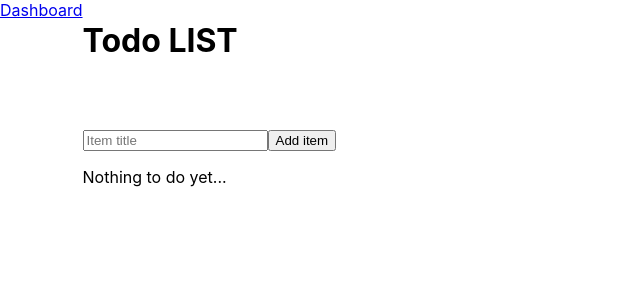
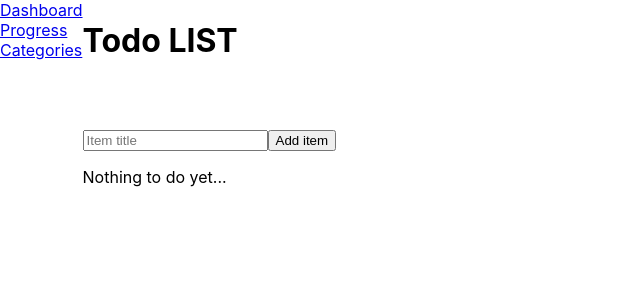
Before and after one commit to An1mus/merntodo, a React (Create React App) app: page / in a window 1280 px wide. Shown: the top 300 px of the page, without its empty margins (0-640 px from the left). Built offline with nearby package versions, Linux system fonts and the light colour scheme.

Commit message:
Navigation links

```diff
--- a/src/components/common/Nav/index.tsx
+++ b/src/components/common/Nav/index.tsx
@@ -1,14 +1,19 @@
 import React from 'react';
 import {NavLink} from 'react-router-dom';
 import NAV_LINKS from './nav.config';
+import styled from 'styled-components';
+
+const NavContainer = styled.div`
+
+`;
 
 const Nav: React.FC = () => {
     return (
-        <>
+        <NavContainer className={'u-flex u-flex-column'}>
             {NAV_LINKS.map(
                 (link) => (<NavLink key={link.id} to={link.to}>{link.title}</NavLink>)
             )}
-        </>
+        </NavContainer>
     );
 };
 
--- a/src/components/common/Nav/nav.config.tsx
+++ b/src/components/common/Nav/nav.config.tsx
@@ -1,10 +1,23 @@
 import { NavLink } from '../../../commons/types/navLink';
 
 const NAV_LINKS: NavLink[] = [{
-    id: 0,
-    title: 'Dashboard',
-    to: '/',
-    icon: null,
-}];
+        id: 0,
+        title: 'Dashboard',
+        to: '/',
+        icon: null,
+    },
+    {
+        id: 1,
+        title: 'Progress',
+        to: '/progress',
+        icon: null,
+    },
+    {
+        id: 2,
+        title: 'Categories',
+        to: '/categories',
+        icon: null,
+    }
+];
 
 export default NAV_LINKS;
```
